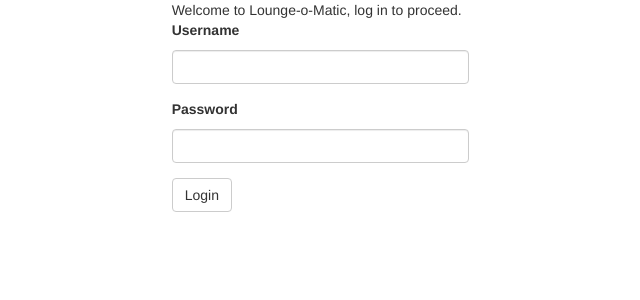
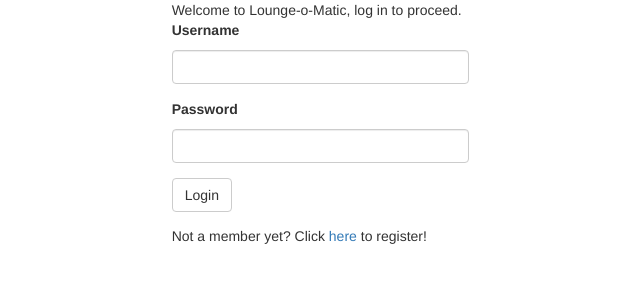
Before and after one commit to ax-rwnd/lounge-frontseat, a Flask app: page /login in a window 1280 px wide. Shown: the top 300 px of the page, without its empty margins (265-905 px from the left). Run offline with Flask 2, Linux system fonts and the light colour scheme; parts of the project's set-up code (start-up, migrations or seed data) failed here and were passed over; some libraries are stand-ins or nearby versions.

Commit message:
Adds registration link.

```diff
--- a/src/templates/login.html
+++ b/src/templates/login.html
@@ -20,6 +20,7 @@
 		</div>
 		{{ macros.render_form(form, action_url=url_for('login'), action_text='Login',
 		class_='login-form') }}
+		Not a member yet? Click <a href="{{url_for('register')}}">here</a> to register!
 
 	    </div>
 	</div>
```
